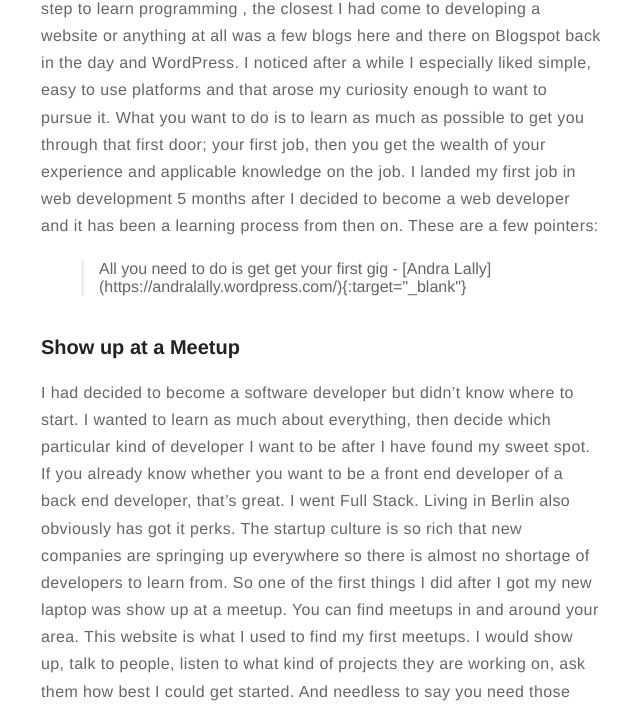
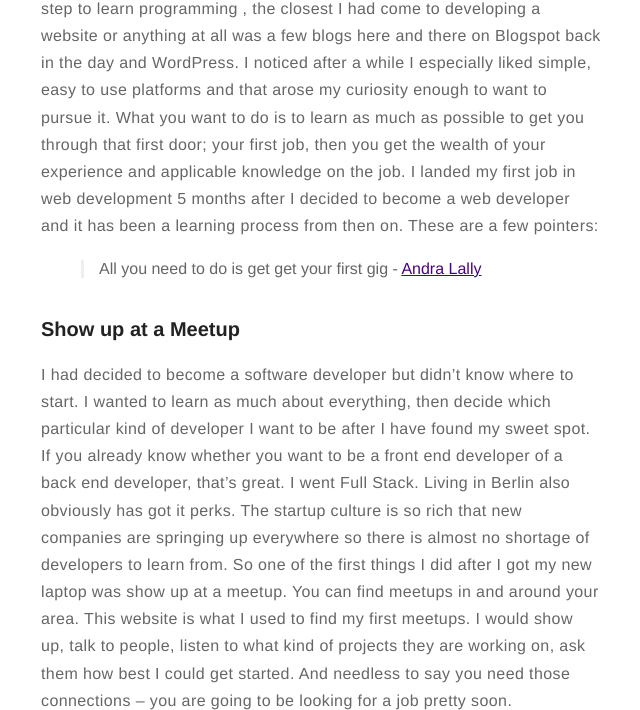
Before and after one commit to BruhKofi/bruhkofi.github.io, a Jekyll site: the page built from _posts/2016-12-19-how-to-become-a-web-developer-from-scratch--learn-programming.markdown, in a window 1280 px wide and 900 px high, scrolled down 991 px, cut to the strip 0-710 px from the top of the window. Shown: the whole strip, without its empty margins (319-959 px from the left). Built offline with Jekyll 4.4.1, drawn with Linux system fonts in a browser that asks for light colours; comment, search, counter and statistics services are not loaded; some of the changed lines change nothing that is shown.

Commit message:
add ahref to non funtional markdown

```diff
--- a/_posts/2016-12-19-how-to-become-a-web-developer-from-scratch--learn-programming.markdown
+++ b/_posts/2016-12-19-how-to-become-a-web-developer-from-scratch--learn-programming.markdown
@@ -21,7 +21,7 @@ Learning to code is one of the most exciting things to decide to do if you start
 ![Markdowm Image](https://media.giphy.com/media/13HgwGsXF0aiGY/giphy.gif)
 
 Prior to wanting to pursue a career in software engineering and taking that step to learn programming , the closest I had come to developing a website or anything at all was a few blogs here and there on Blogspot back in the day and WordPress. I noticed after a while I especially liked simple, easy to use platforms and that arose my curiosity enough to want to pursue it. What you want to do is to learn as much as possible to get you through that first door; your first job, then you get the wealth of your experience and applicable knowledge on the job. I landed my first job in web development 5 months after I decided to become a web developer and it has been a learning process from then on. These are a few pointers:
-<blockquote> All you need to do is get get your first gig - [Andra Lally](https://andralally.wordpress.com/){:target="_blank"} </blockquote>
+<blockquote> All you need to do is get get your first gig - <a href="https://andralally.wordpress.com/" target="_blank">Andra Lally</a> </blockquote>
 
 ### Show up at a Meetup
 I had decided to become a software developer but didn't know where to start. I wanted to learn as much about everything, then decide which particular kind of developer I want to be after I have found my sweet spot.  If you already know whether you want to be a front end developer of a back end developer, that’s great. I went Full Stack. Living in Berlin also obviously has got it perks. The startup culture is so rich that new companies are springing up everywhere so there is almost no shortage of developers to learn from. So one of the first things I did after I got my new laptop was show up at a meetup. You can find meetups in and around your area. This website is what I used to find my first meetups. I would show up, talk to people, listen to what kind of projects they are working on, ask them how best I could get started. And needless to say you need those connections – you are going to be looking for a job pretty soon.
```
